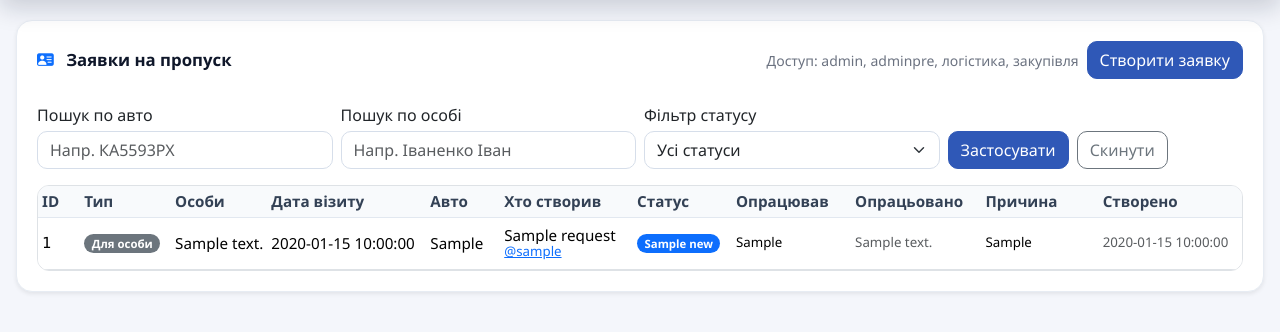
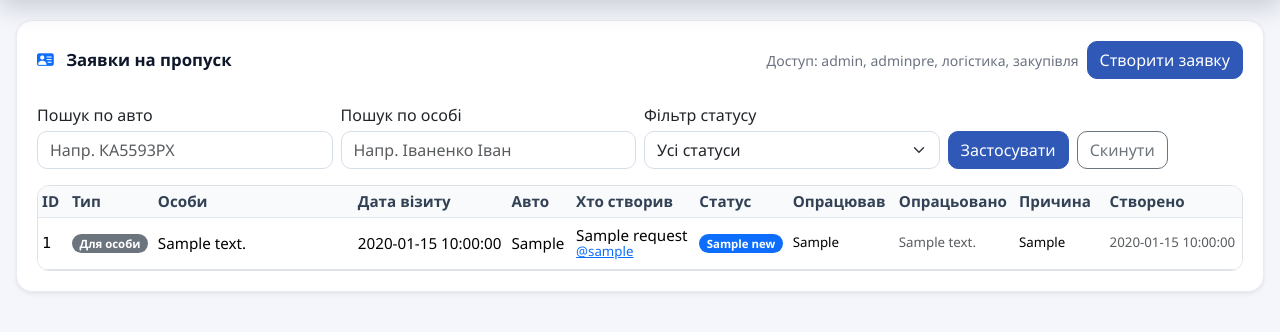
Before and after one commit to qvoker20/tg-bot-mimk, a Flask app: template admin_panel/app/templates/pass_requests.html in a window 1280 px wide. Shown: the part 51-383 px from the top of the page. Run offline with Flask 3, Linux system fonts and the light colour scheme; the template is opened without the code that fills it: most values are stand-ins (such as "Sample title", 1, 10 or a date in 2020); data that the repository does not hold is empty; some libraries are stand-ins or nearby versions.

Commit message:
Improve pass requests table loading UX and persons column width

```diff
--- a/admin_panel/app/templates/base.html
+++ b/admin_panel/app/templates/base.html
@@ -357,6 +357,26 @@
       }
     });
 
+    document.addEventListener('click', (e) => {
+      const link = e.target.closest('a[href]');
+      if(!link) return;
+      if(e.defaultPrevented || e.button !== 0 || e.metaKey || e.ctrlKey || e.shiftKey || e.altKey) return;
+
+      const href = (link.getAttribute('href') || '').trim();
+      if(!href || href.startsWith('#')) return;
+      if(link.target === '_blank' || link.hasAttribute('download')) return;
+
+      try {
+        const to = new URL(link.href, window.location.href);
+        const from = new URL(window.location.href);
+        if(to.origin !== from.origin) return;
+      } catch (_) {
+        return;
+      }
+
+      showLoader();
+    });
+
     window.addEventListener('pageshow', () => hideLoader());
   </script>
 
--- a/admin_panel/app/templates/pass_requests.html
+++ b/admin_panel/app/templates/pass_requests.html
@@ -1,5 +1,41 @@
 {% extends "base.html" %}
 {% block title %}Заявки на пропуск{% endblock %}
+
+{% block head %}
+<style>
+  .pass-table-wrap {
+    position: relative;
+  }
+
+  .pass-col-persons {
+    width: 200px;
+    min-width: 200px;
+    max-width: 200px;
+  }
+
+  .pass-col-persons .clip-text {
+    max-width: 200px;
+  }
+
+  .pass-table-overlay {
+    position: absolute;
+    inset: 0;
+    display: flex;
+    align-items: center;
+    justify-content: center;
+    background: rgba(255, 255, 255, 0.72);
+    backdrop-filter: blur(1px);
+    z-index: 8;
+    opacity: 0;
+    pointer-events: none;
+    transition: opacity 0.2s ease;
+  }
+
+  .pass-table-overlay.is-visible {
+    opacity: 1;
+  }
+</style>
+{% endblock %}
 
 {% block content %}
 <div class="card shadow-sm">
@@ -39,13 +75,19 @@
       </div>
     </form>
 
-    <div id="passTableWrap" class="table-wrap border">
+    <div id="passTableWrap" class="table-wrap border pass-table-wrap">
+      <div id="passTableOverlay" class="pass-table-overlay is-visible" aria-live="polite" aria-busy="true">
+        <div class="text-center">
+          <div class="spinner-border spinner-border-sm text-primary" role="status" aria-hidden="true"></div>
+          <div class="small text-muted mt-2">Завантаження таблиці...</div>
+        </div>
+      </div>
       <table class="table table-hover align-middle table-sm table-uniform" style="width: 100%;">
         <thead>
           <tr>
             <th style="width: 90px;">ID</th>
             <th style="width: 110px;">Тип</th>
-            <th>Особи</th>
+            <th class="pass-col-persons">Особи</th>
             <th style="width: 180px;">Дата візиту</th>
             <th style="width: 110px;">Авто</th>
             <th style="width: 170px;">Хто створив</th>
@@ -91,7 +133,7 @@
                   <span class="badge bg-secondary">Для особи</span>
                 {% endif %}
               </td>
-              <td><span class="clip-text" title="{{ r.visitors_text }}">{{ r.visitors_text }}</span></td>
+              <td class="pass-col-persons"><span class="clip-text" title="{{ r.visitors_text }}">{{ r.visitors_text }}</span></td>
               <td><span class="clip-text" title="{{ r.date_text }}">{{ r.date_text }}</span></td>
               <td>{{ r.vehicle_plate }}</td>
               <td>
@@ -260,6 +302,7 @@
 <script>
   const tbody = document.getElementById('passRequestsBody');
   const tableWrap = document.getElementById('passTableWrap');
+  const tableOverlay = document.getElementById('passTableOverlay');
   const scrollLoader = document.getElementById('scrollLoader');
   const modalActionForm = document.getElementById('modalActionForm');
   const modalCancelReason = document.getElementById('modalCancelReason');
@@ -273,8 +316,27 @@
   let lastAction = '';
   let offset = tbody.querySelectorAll('tr[data-request-id]').length;
   let loading = false;
+  let tableLoadingCounter = 0;
   let hasMore = offset >= 20;
   const STATUS_LABELS = {{ status_labels|tojson }};
+
+  function setTableOverlayVisible(isVisible) {
+    if (!tableOverlay) return;
+    tableOverlay.classList.toggle('is-visible', isVisible);
+    tableOverlay.setAttribute('aria-busy', isVisible ? 'true' : 'false');
+  }
+
+  function beginTableLoading() {
+    tableLoadingCounter += 1;
+    setTableOverlayVisible(true);
+  }
+
+  function endTableLoading() {
+    tableLoadingCounter = Math.max(0, tableLoadingCounter - 1);
+    if (tableLoadingCounter === 0) {
+      setTableOverlayVisible(false);
+    }
+  }
 
   function escapeHtml(str) {
     return String(str || '').replace(/&/g, '&amp;').replace(/</g, '&lt;').replace(/>/g, '&gt;').replace(/"/g, '&quot;');
@@ -331,7 +393,7 @@
           data-bs-target="#requestModal">
         <td class="font-monospace">${escapeHtml(item.first_request_id)}</td>
         <td>${typeBadge(item)}</td>
-        <td><span class="clip-text" title="${escapeHtml(item.visitors_text || '—')}">${escapeHtml(item.visitors_text || '—')}</span></td>
+        <td class="pass-col-persons"><span class="clip-text" title="${escapeHtml(item.visitors_text || '—')}">${escapeHtml(item.visitors_text || '—')}</span></td>
         <td><span class="clip-text" title="${escapeHtml(item.date_text || '—')}">${escapeHtml(item.date_text || '—')}</span></td>
         <td>${escapeHtml(item.vehicle_plate || '—')}</td>
         <td><span class="clip-text" title="${escapeHtml(item.requester_name || '—')}">${escapeHtml(item.requester_name || '—')}</span>${requesterLink}</td>
@@ -347,6 +409,7 @@
   async function loadMore() {
     if (loading || !hasMore) return;
     loading = true;
+    beginTableLoading();
     scrollLoader.classList.remove('d-none');
 
     try {
@@ -375,6 +438,7 @@
     } finally {
       loading = false;
       scrollLoader.classList.add('d-none');
+      endTableLoading();
       setTimeout(maybeLoadMore, 0);
     }
   }
@@ -540,6 +604,11 @@
   if (tableWrap) {
     tableWrap.addEventListener('scroll', maybeLoadMore, { passive: true });
   }
-  setTimeout(maybeLoadMore, 0);
+
+  beginTableLoading();
+  setTimeout(() => {
+    maybeLoadMore();
+    endTableLoading();
+  }, 220);
 </script>
 {% endblock %}
```
